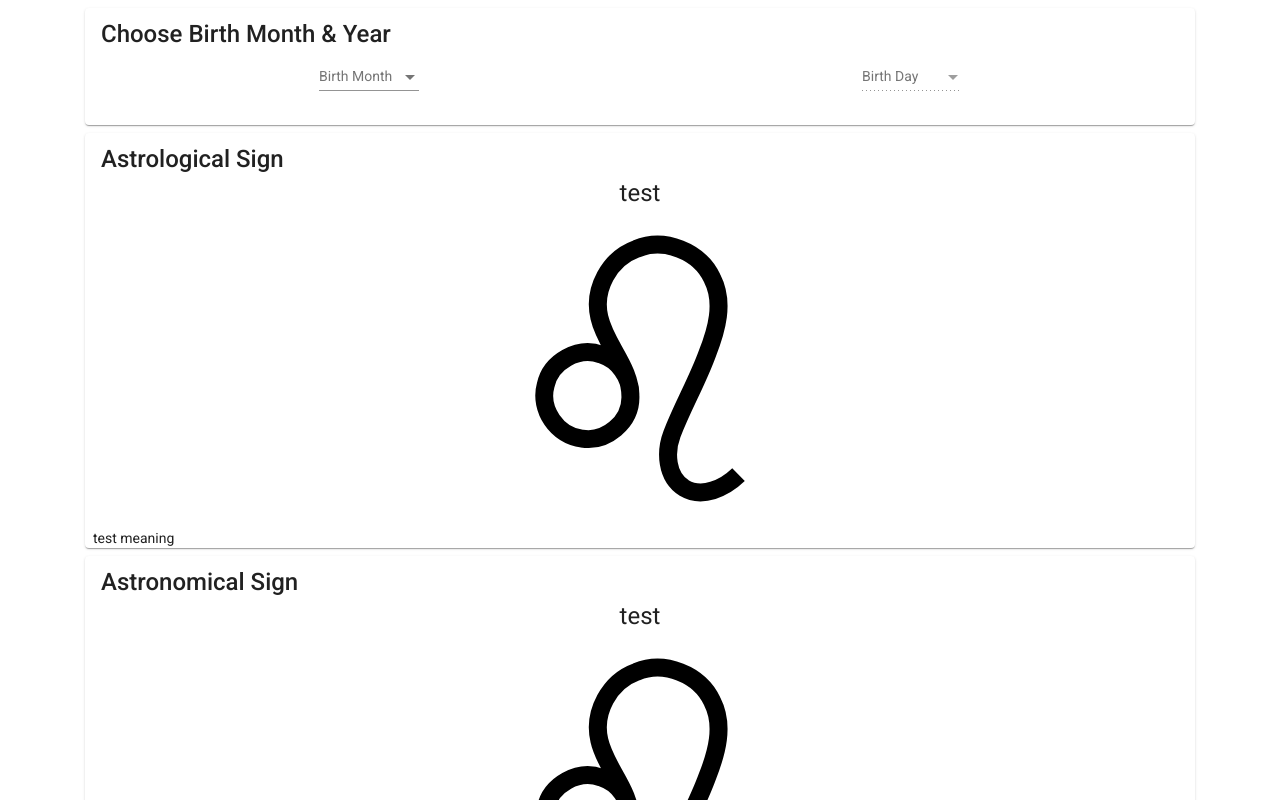
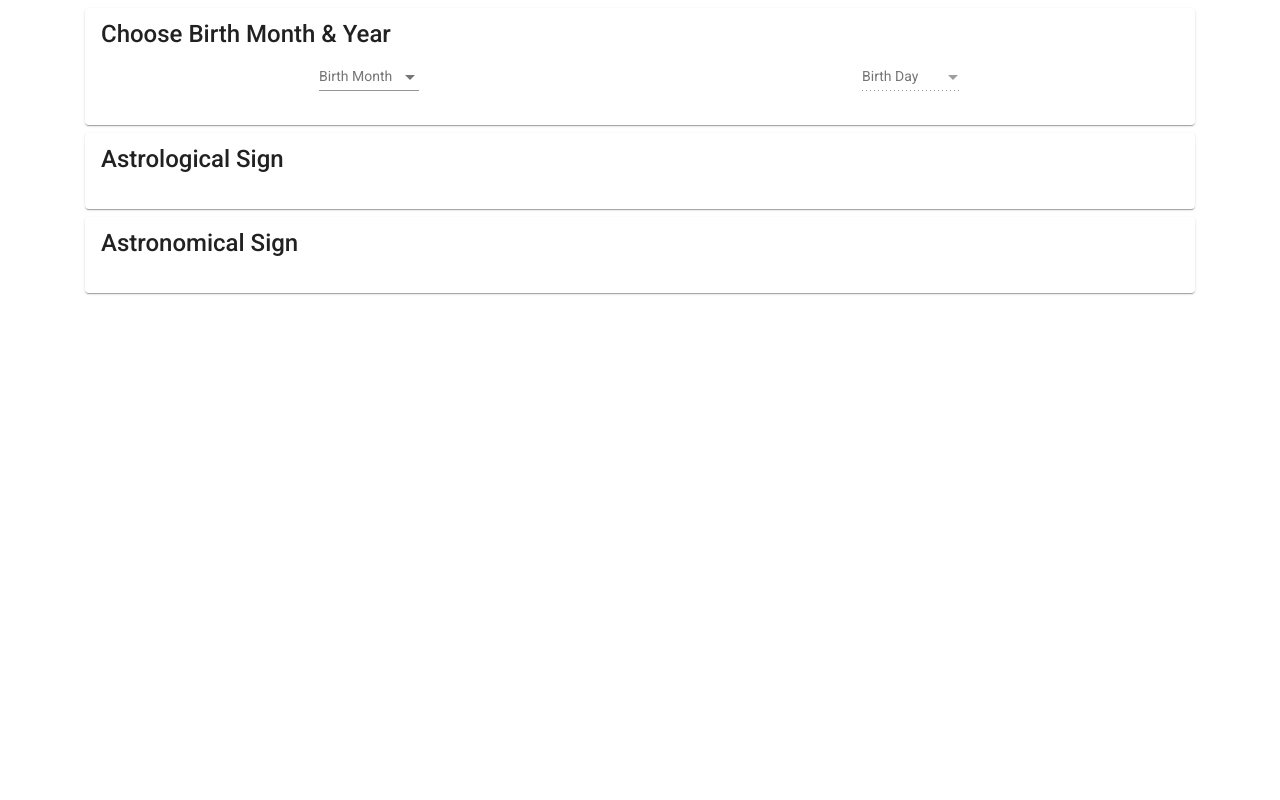
Before and after one commit to boogermanus/FauxScope, an Angular app: page / in a window 1280 px wide. Shown: the top 800 px of the page. Built offline with nearby package versions, Linux system fonts and the light colour scheme.

Commit message:
tying it all together

```diff
--- a/src/app/app.component.html
+++ b/src/app/app.component.html
@@ -1,5 +1,5 @@
 <div class="container">
-    <app-faux-date-picker></app-faux-date-picker>
-    <app-faux-scope-view headerText="Astrological Sign" id="astrological"></app-faux-scope-view>
-    <app-faux-scope-view headerText="Astronomical Sign" id="astronomical"></app-faux-scope-view>
+    <app-faux-date-picker (selections)="selectionMade($event)"></app-faux-date-picker>
+    <app-faux-scope-view headerText="Astrological Sign" id="astrological" [scope]="astrological"></app-faux-scope-view>
+    <app-faux-scope-view headerText="Astronomical Sign" id="astronomical" [scope]="astronomical"></app-faux-scope-view>
 </div>
--- a/src/app/data/fauxscopes.ts
+++ b/src/app/data/fauxscopes.ts
@@ -101,7 +101,7 @@ const fauxscopes: IScope[] = [
     },
     {
         sign: 'Scorpius',
-        signImageUrl: 'assets/Scorpius.svg',
+        signImageUrl: 'assets/Scorpio.svg',
         meaning: 'The Scorpion',
         astrologicalStartDay: 24,
         astrologicalStartMonth: 10,
--- a/src/app/faux-date-picker/faux-date-picker.component.html
+++ b/src/app/faux-date-picker/faux-date-picker.component.html
@@ -5,7 +5,7 @@
             <div>
                 <mat-form-field style="max-width: 100px;">
                     <mat-label>Birth Month</mat-label>
-                    <mat-select (valueChange)="onMonthSelected($event)">
+                    <mat-select (valueChange)="onMonthSelected($event)" [(value)]="month">
                         <mat-option *ngFor="let month of months" [value]="month">{{month}}</mat-option>
                     </mat-select>
                 </mat-form-field>
@@ -13,7 +13,7 @@
             <div class='ml-2'>
                 <mat-form-field style="max-width: 100px">
                     <mat-label>Birth Day</mat-label>
-                    <mat-select [disabled]="true" #birthDay>
+                    <mat-select [disabled]="true" #birthDay (valueChange)="onDaySelected($event)">
                         <mat-option *ngFor="let day of days" [value]="day">{{day}}</mat-option>
                     </mat-select>
                 </mat-form-field>
--- a/src/app/faux-date-picker/faux-date-picker.component.ts
+++ b/src/app/faux-date-picker/faux-date-picker.component.ts
@@ -1,4 +1,4 @@
-import { EventEmitter } from '@angular/core';
+import { EventEmitter, Output } from '@angular/core';
 import { Component, ElementRef, OnInit, ViewChild } from '@angular/core';
 import { MatSelect, MatSelectChange } from '@angular/material/select';
 import { IFauxDatePickerSelection } from '../models/ifaux-date-picker-selection';
@@ -14,8 +14,9 @@ export class FauxDatePickerComponent implements OnInit {
   // 1 to 12
   months: number[] = [...Array(12).keys()].map(i => i + 1);
   days: number[];
+  month: number
   @ViewChild('birthDay')birthDay: MatSelect;
-  selections: EventEmitter<IFauxDatePickerSelection> = new EventEmitter<IFauxDatePickerSelection>();
+  @Output()selections: EventEmitter<IFauxDatePickerSelection> = new EventEmitter<IFauxDatePickerSelection>();
   constructor(private daysService: DaysService) { }
 
   ngOnInit(): void {
@@ -27,9 +28,9 @@ export class FauxDatePickerComponent implements OnInit {
     this.birthDay.disabled = false;
   }
 
-  public onDateSelected(day: number): void {
+  public onDaySelected(day: number): void {
     this.selections.emit({
-      month: this.birthDay.value,
+      month: this.month,
       day
     });
   }
--- a/src/app/faux-scope-view/faux-scope-view.component.html
+++ b/src/app/faux-scope-view/faux-scope-view.component.html
@@ -5,7 +5,7 @@
             <h1>{{scopeName}}</h1>
         </div>
         <div class="d-flex flex-row justify-content-center">
-            <img [src]="scopeSignImageUrl" height="20%" width="20%">
+            <img [src]="scopeSignImageUrl" height="20%" width="20%" [hidden]="scopeSignImageUrl === ''">
         </div>
     </mat-card-content>
     <mat-card-footer>
```
Also changed, not shown: 1 other file (tests, documents, lock files or other folders).
